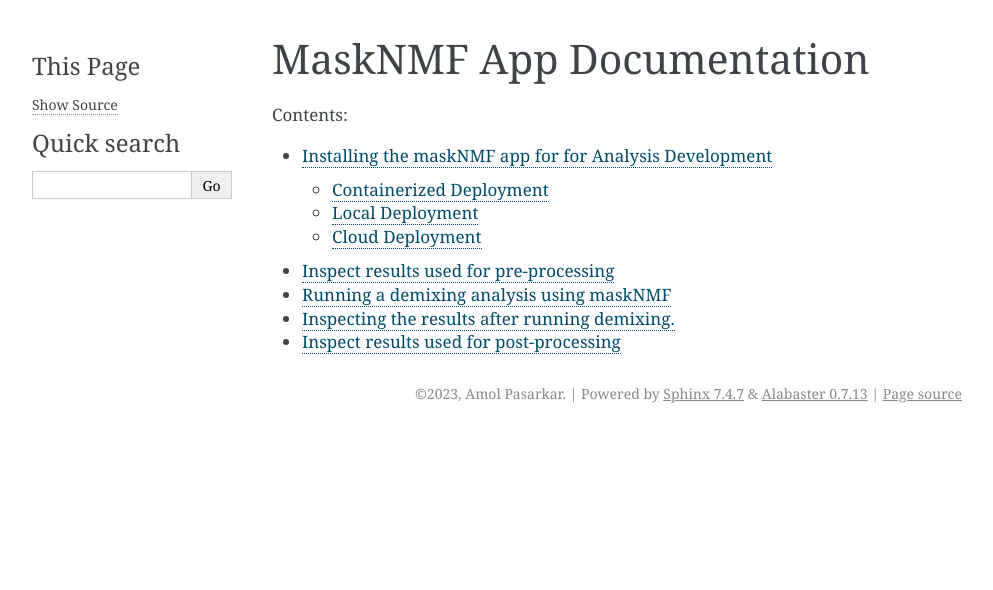
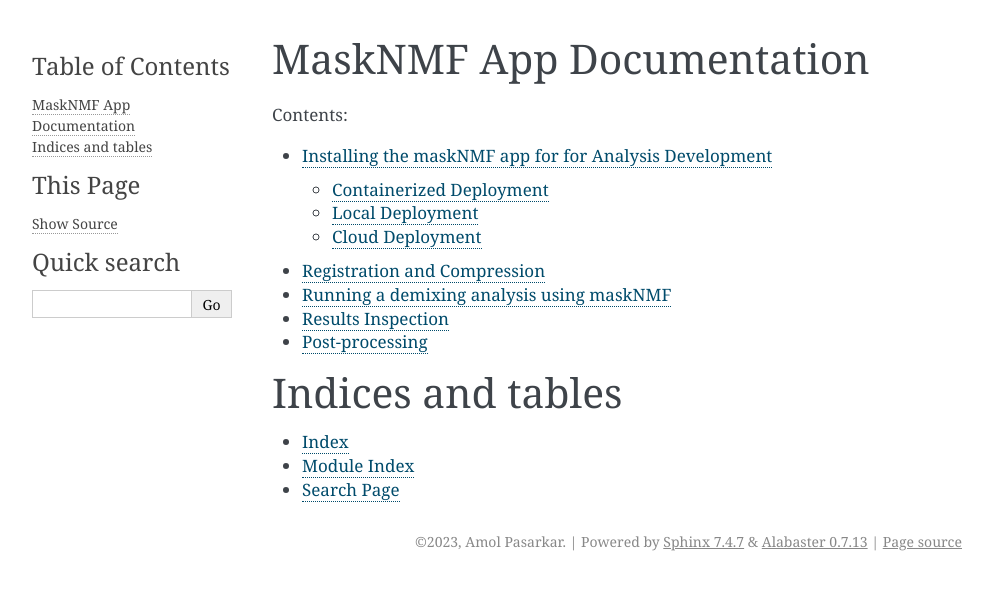
Before and after one commit to apasarkar/masknmf_full_pipeline, a Sphinx documentation site: the page built from docs/source/index.rst, in a window 1280 px wide. Shown: the top 590 px of the page, without its empty margins (148-1141 px from the left). Built offline with Sphinx 7.4.7, drawn with Linux system fonts in a browser that asks for light colours.

Commit message:
Updates the main sections and reintroduces the indexing functionality that was incorrectly removed in the previous commit

```diff
--- a/docs/source/app_use/Inspection.rst
+++ b/docs/source/app_use/Inspection.rst
@@ -1,6 +1,6 @@
 .. maskNMF inspection guide
 
-Inspecting the results after running demixing.
-==============================================
+Results Inspection
+==================
 
 Here we talk about how to inspect results.
--- a/docs/source/app_use/Installation.rst
+++ b/docs/source/app_use/Installation.rst
@@ -14,4 +14,4 @@ Local Deployment
 Cloud Deployment
 ----------------
 
-We provide cloud support for running the maskNMF app via the Neurocaas platform. See https://neurocaas.com for more details.
+We will provide this analysis pipeline on the cloud via the Neurocaas platform. See https://neurocaas.com for more details.
--- a/docs/source/app_use/PostProcessing.rst
+++ b/docs/source/app_use/PostProcessing.rst
@@ -1,6 +1,6 @@
 .. maskNMF post-processing guide
 
-Inspect results used for post-processing
-========================================
+Post-processing
+===============
 
 Here we talk about how to download and export results to Matlab format if desired for post-processing.
--- a/docs/source/app_use/Preprocessing.rst
+++ b/docs/source/app_use/Preprocessing.rst
@@ -1,6 +1,6 @@
 .. maskNMF pre-processing guide
 
-Inspect results used for pre-processing
-=======================================
+Registration and Compression
+============================
 
-Here we talk about the motion correction and registration/compression steps
+Here we talk about the motion correction and registration/compression steps.
--- a/docs/source/index.rst
+++ b/docs/source/index.rst
@@ -14,3 +14,10 @@ MaskNMF App Documentation
    app_use/Demixing
    app_use/Inspection
    app_use/PostProcessing
+
+Indices and tables
+==================
+
+* :ref:`genindex`
+* :ref:`modindex`
+* :ref:`search`
```
